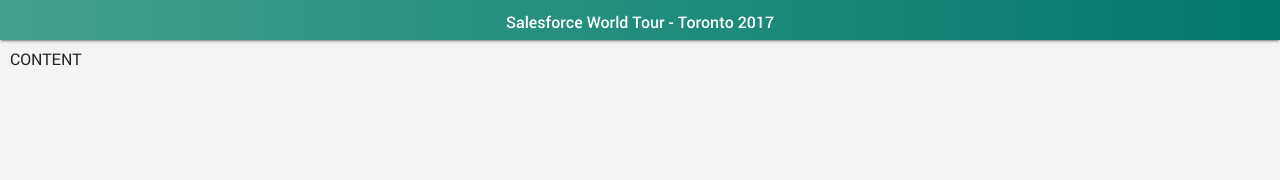
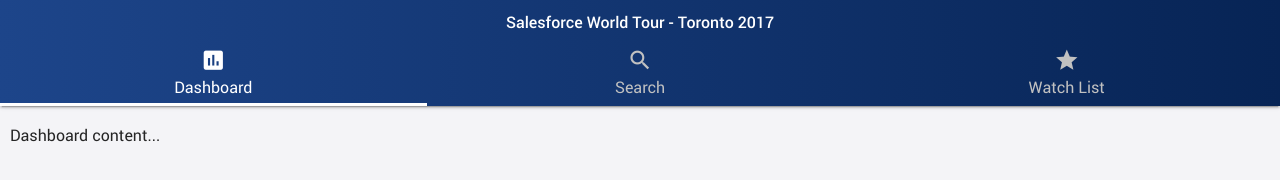
Before and after one commit to C-Rodg/Event-Insight-Mobile, a React app: page / in a window 1280 px wide. Built offline with nearby package versions, Linux system fonts and the light colour scheme.

Commit message:
Completed tabs, layed out routes

```diff
--- a/src/components/App.js
+++ b/src/components/App.js
@@ -1,14 +1,32 @@
-import React from 'react';
-import Header from './Header';
-import Content from './Content';
+import React, { Component } from "react";
+import Header from "./Header";
+import Content from "./Content";
 
-const App = () => {
-    return (
-        <div className="app">
-            <Header eventTitle="Salesforce World Tour - Toronto 2017" />
-            <Content />
-        </div>
-    );
-};
+class App extends Component {
+	constructor() {
+		super();
+		this.state = {
+			activeTab: "dashboard"
+		};
+	}
+
+	// Change selected tab
+	onTabSelect(tab) {
+		this.setState({ activeTab: tab });
+	}
+
+	render() {
+		return (
+			<div className="app">
+				<Header
+					eventTitle="Salesforce World Tour - Toronto 2017"
+					activeTab={this.state.activeTab}
+					onTabSelect={this.onTabSelect.bind(this)}
+				/>
+				<Content activeTab={this.state.activeTab} />
+			</div>
+		);
+	}
+}
 
 export default App;
--- a/src/components/Content.js
+++ b/src/components/Content.js
@@ -1,12 +1,30 @@
 import React, { Component } from "react";
+
+import DashboardContent from "./DashboardContent";
+import WatchlistContent from "./WatchlistContent";
+import SearchContent from "./SearchContent";
 
 class Content extends Component {
 	constructor() {
 		super();
 	}
 
+	generateContent() {
+		if (this.props.activeTab === "dashboard") {
+			return <DashboardContent />;
+		} else if (this.props.activeTab === "watchlist") {
+			return <WatchlistContent />;
+		} else if (this.props.activeTab === "search") {
+			return <SearchContent />;
+		}
+	}
+
 	render() {
-		return <div className="content">CONTENT</div>;
+		return (
+			<div className="content">
+				{this.generateContent()}
+			</div>
+		);
 	}
 }
 
--- /dev/null
+++ b/src/components/DashboardContent.js
@@ -0,0 +1,7 @@
+import React from "react";
+
+const DashboardContent = () => {
+	return <div className="dashboard-content">Dashboard content...</div>;
+};
+
+export default DashboardContent;
--- a/src/components/Header.js
+++ b/src/components/Header.js
@@ -1,11 +1,50 @@
-import React from 'react';
+import React from "react";
 
-const Header = ({ eventTitle }) => {
-    return (
-        <div className="header">
-            <div className="event-title">{eventTitle}</div>
-        </div>
-    );
+const Header = ({ eventTitle, activeTab, onTabSelect }) => {
+	return (
+		<div className="header">
+			<div className="event-title">
+				{eventTitle}
+			</div>
+			<div className="tabs">
+				<div
+					className={
+						"tab tab-dashboard " +
+						(activeTab === "dashboard" ? "tab-active" : "")
+					}
+					onClick={() => onTabSelect("dashboard")}
+				>
+					<span className="tab-icon">
+						<i className="material-icons">assessment</i>
+					</span>
+					<span className="tab-title">Dashboard</span>
+				</div>
+				<div
+					className={
+						"tab tab-search " + (activeTab === "search" ? "tab-active" : "")
+					}
+					onClick={() => onTabSelect("search")}
+				>
+					<span className="tab-icon">
+						<i className="material-icons">search</i>
+					</span>
+					<span className="tab-title">Search</span>
+				</div>
+				<div
+					className={
+						"tab tab-watchlist " +
+						(activeTab === "watchlist" ? "tab-active" : "")
+					}
+					onClick={() => onTabSelect("watchlist")}
+				>
+					<span className="tab-icon">
+						<i className="material-icons">star</i>
+					</span>
+					<span className="tab-title">Watch List</span>
+				</div>
+			</div>
+		</div>
+	);
 };
 
 export default Header;
--- /dev/null
+++ b/src/components/SearchContent.js
@@ -0,0 +1,7 @@
+import React from "react";
+
+const SearchContent = () => {
+	return <div className="search-content">Searchhhh</div>;
+};
+
+export default SearchContent;
--- /dev/null
+++ b/src/components/WatchlistContent.js
@@ -0,0 +1,7 @@
+import React from "react";
+
+const WatchlistContent = () => {
+	return <div className="watchlist-content">Watchlist content...</div>;
+};
+
+export default WatchlistContent;
--- a/src/styles/custom.scss
+++ b/src/styles/custom.scss
@@ -11,6 +11,12 @@
 $text-card-gray: #666;
 $off-black: #333;
 $error: #e04231;
+
+$admin-dark: #072455;
+$admin-norm-drk: #113470;
+$admin-norm: #1d458a;
+$admin-light: #375b99;
+$admin-lighter: #5676ac;
 
 // Fonts
 $regular-font: 'robotoregular', Helvetica, Arial, sans-serif;
@@ -48,7 +54,7 @@
 }
 
 .header {
-	background: linear-gradient(to right, $primary-mid, $primary-dark);
+	background: linear-gradient(to right, $admin-norm, $admin-dark);
 	box-shadow: 0 2px 2px 0 rgba(0, 0, 0, 0.14), 0 1px 5px 0 rgba(0, 0, 0, 0.12),
 		0 3px 1px -2px rgba(0, 0, 0, 0.2);
 	color: $text-white;
@@ -69,6 +75,37 @@
 		white-space: nowrap;
 		font-family: $heavy-font;
 	}
+
+	.tabs {
+		color: $text-gray;
+		display: flex;
+
+		.tab {
+			user-select: none;
+			flex: 1;
+			padding: 8px 0;
+			cursor: pointer;
+
+			.tab-icon,
+			.tab-title {
+				display: block;
+				line-height: 100%;
+			}
+
+			.tab-icon {
+				margin-bottom: 4px;
+
+				i {
+					font-size: 1.6rem;
+				}
+			}
+		}
+
+		.tab.tab-active {
+			color: $text-white;
+			border-bottom: 3px solid $text-white;
+		}
+	}
 }
 
 .content {
@@ -76,7 +113,7 @@
 	left: 0;
 	right: 0;
 	bottom: 0;
-	top: 37px;
+	top: 113px;
 	display: flex;
 	flex-direction: column;
 	overflow-y: auto;
```
